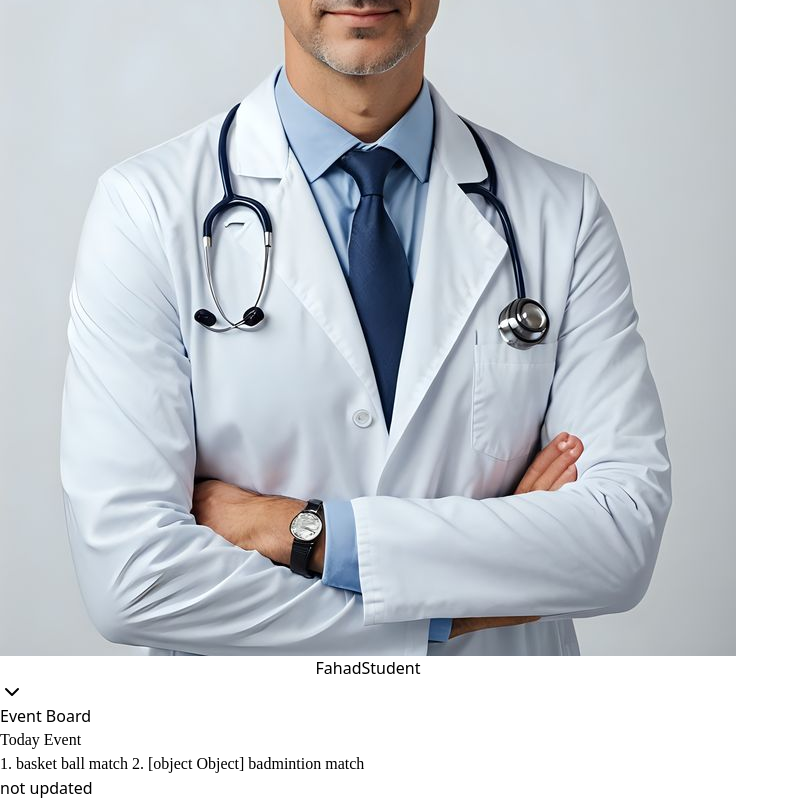
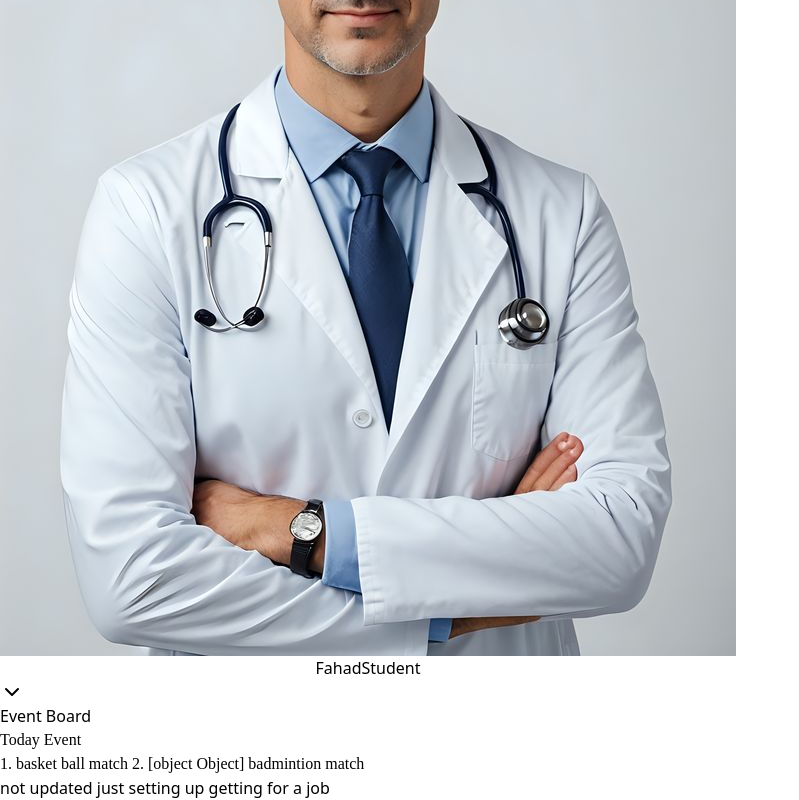
Before and after one commit to MDAlfahad/WorkBench, a React (Vite) app: page /event-route in a window 1280 px wide. Shown: the part 560-1360 px from the top of the page, without its empty margins (0-799 px from the left). Built offline with nearby package versions, Linux system fonts and the light colour scheme; a web font is replaced by a local one.

Commit message:
fix: update placeholder text in EventRoute for clarity

```diff
--- a/src/components/pages/routes/route/event/EventRoute.jsx
+++ b/src/components/pages/routes/route/event/EventRoute.jsx
@@ -12,7 +12,7 @@ export default function EventRoute() {
         day={"Today Event"}
         eventD={`1. basket ball match 2. ${<br/>} badmintion match`}/>
         <div>
-          not updated
+          not updated just setting up  getting for a job
         </div>
         </div>
 
```
